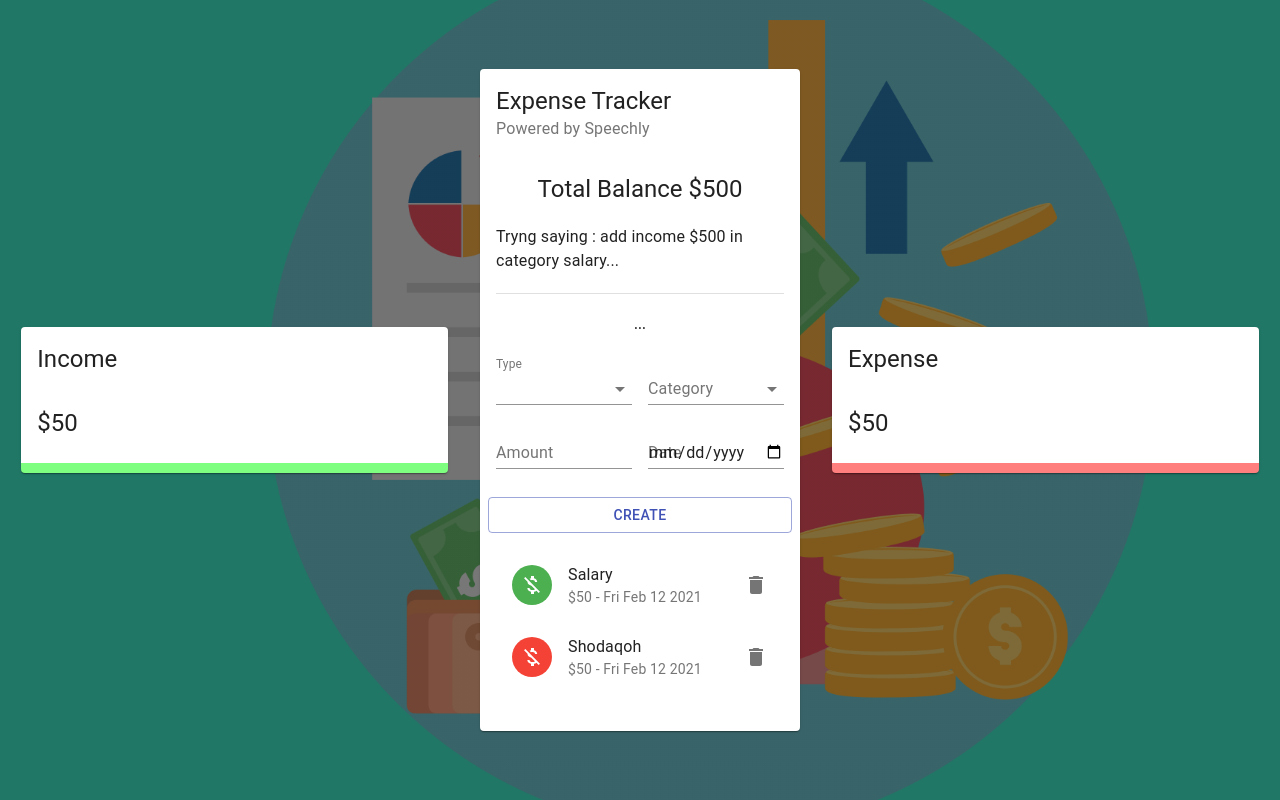
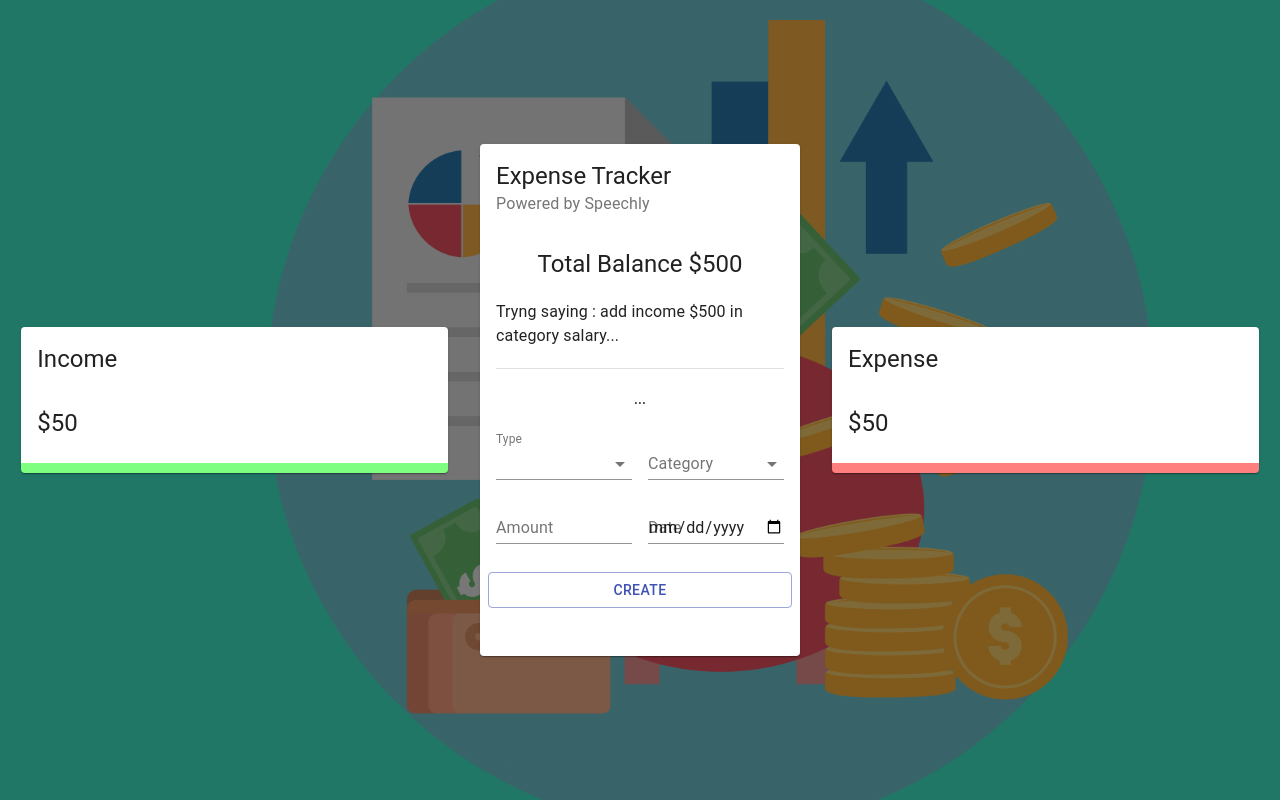
Before and after one commit to usmanwahyuhp/voice-expense-tracker, a React (Create React App) app: page / in a window 1280 px wide. Built offline with nearby package versions, Linux system fonts and the light colour scheme.

Commit message:
Replace the static transactions with the added list

```diff
--- a/src/components/Main/List/List.jsx
+++ b/src/components/Main/List/List.jsx
@@ -7,14 +7,7 @@
 
 const List = () => {
     const classes = useStyles();
-    const { deleteTransaction } = useContext(ExpenseTrackerContext);
-
-    const transactions = [
-        {id: 1, type: "Income", category: 'Salary', amount: 50, date: "Fri Feb 12 2021"},
-        {id: 2, type: "Expense", category: 'Shodaqoh', amount: 50, date: "Fri Feb 12 2021"},
-        {id: 3, type: "Income", category: 'Salary', amount: 50, date: "Fri Feb 12 2021"},
-        {id: 4, type: "Income", category: 'Salary', amount: 50, date: "Fri Feb 12 2021"}
-    ];
+    const { deleteTransaction, transactions } = useContext(ExpenseTrackerContext);
 
     return (
         <MUIList dense={false} className={classes.list}>
--- a/src/context/context.js
+++ b/src/context/context.js
@@ -22,7 +22,8 @@
     return (
         <ExpenseTrackerContext.Provider value={{
             deleteTransaction,
-            addTransaction
+            addTransaction,
+            transactions
         }}>
             {children}
         </ExpenseTrackerContext.Provider>
```
